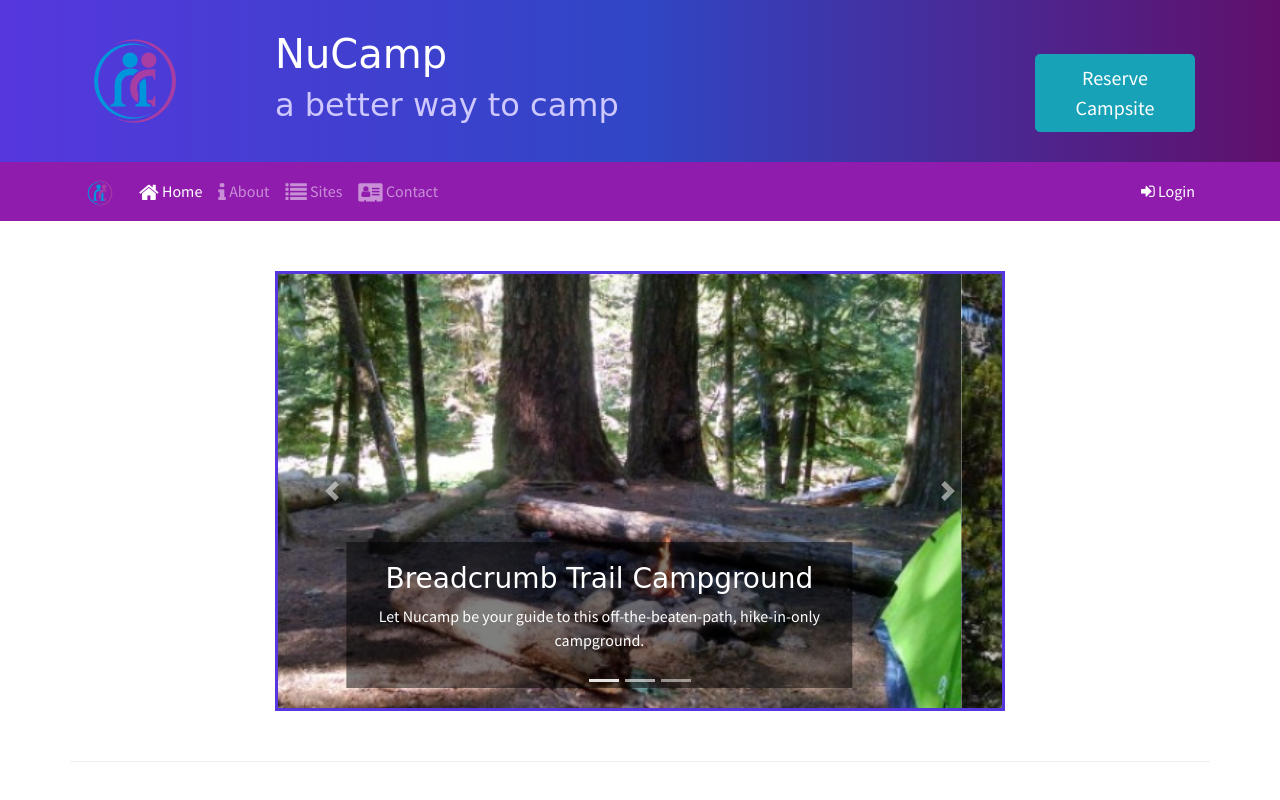
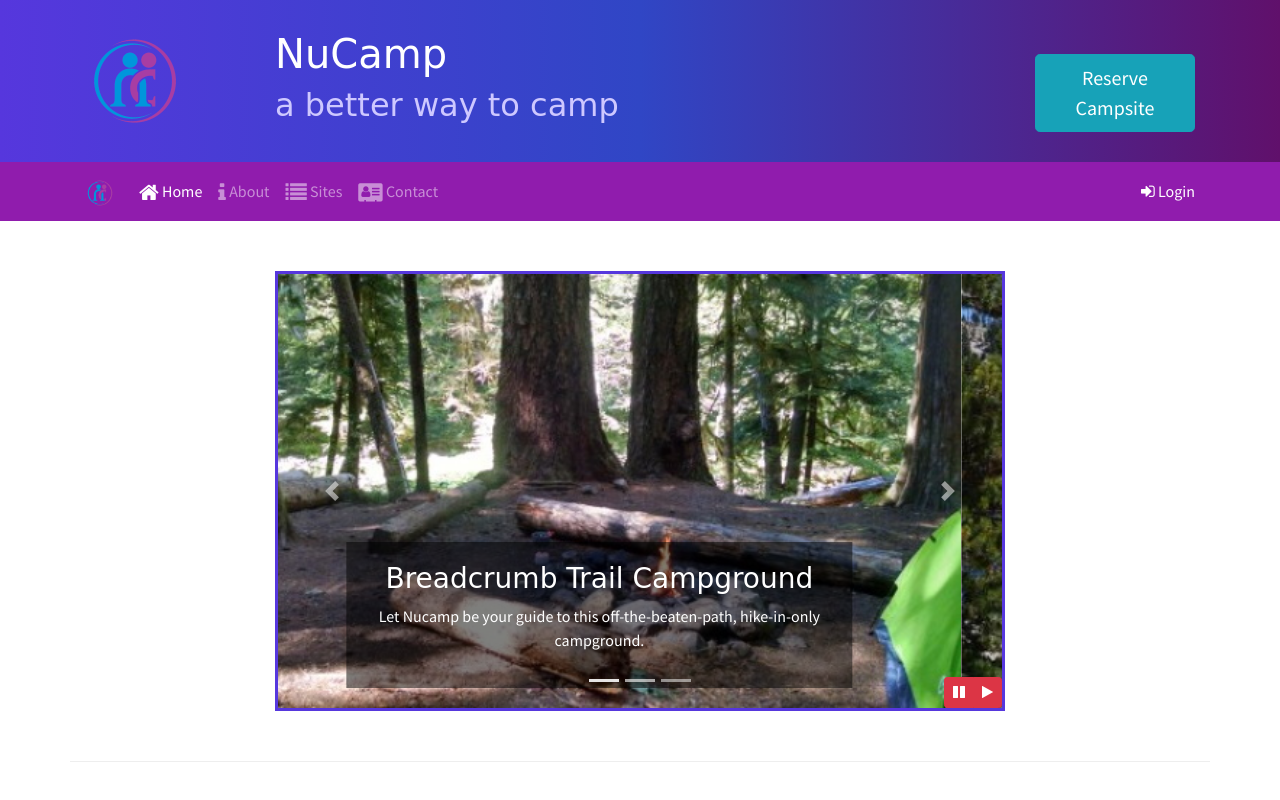
Before and after one commit to jaspertung/nucampsite, a website: page index.html in a window 1280 px wide. Shown: the top 800 px of the page. Drawn offline with nearby package versions, Linux system fonts and the light colour scheme; a web font is replaced by a local one.

Commit message:
Added pause and play buttons to carousel using jQuery

```diff
--- a/css/styles.css
+++ b/css/styles.css
@@ -55,3 +55,9 @@ header h2 {
 .carousel {
     border: solid #5637dd;
 }
+#carouselButton {
+    position: absolute;
+    right: 0;
+    bottom: 0;
+    z-index: 100;
+}
--- a/index.html
+++ b/index.html
@@ -40,6 +40,7 @@
             </div>
         </div>
     </header>
+
 <!-- reserve modal -->
     <div id="reserveModal" class="modal fade" role="dialog">
         <div class="modal-dialog modal-lg" role="document">
@@ -158,7 +159,6 @@
     </div>
 
     <div class="container">
-
     <!-- carousel -->
     <div class="row row-content align-items-center">
         <div class="col-md-8 mx-auto">
@@ -199,6 +199,14 @@
                     <span class="carousel-control-next-icon"></span>
                     <span class="sr-only">Next</span>
                 </a>
+                <div class="btn-group" id="carouselButton">
+                    <button class="btn btn-danger btn-sm" id="carouselPause">
+                        <i class="fa fa-pause"></i>
+                    </button>
+                    <button class="btn btn-danger btn-sm" id="carouselPlay">
+                        <i class="fa fa-play"></i>
+                    </button>
+                </div>
             </div>
         </div>
     </div>
@@ -301,6 +309,22 @@
             $('[data-toggle="tooltip"]').tooltip()
         })
     </script> -->
+
+    <!-- jquery for carousel buttons -->
+    <script>
+        $(function () {
+            $(".carousel").carousel( { interval: 2000 } );
+            // sets cycle interval to 2000 ms
+            $("#carouselPause").click(function(){
+                // when an element with id of carouselPause is clicked, the function will run this code block...
+                $(".carousel").carousel("pause");
+                // pauses carousel when pause button clicked
+            });
+            $("#carouselPlay").click(function(){
+                $(".carousel").carousel("cycle");
+            });
+        });
+    </script>
 </body>
 
 </html>
```
